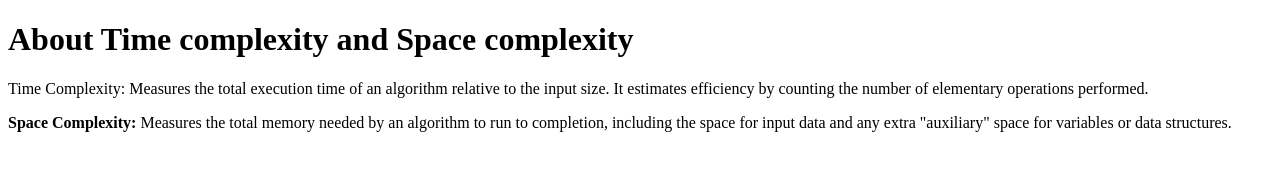
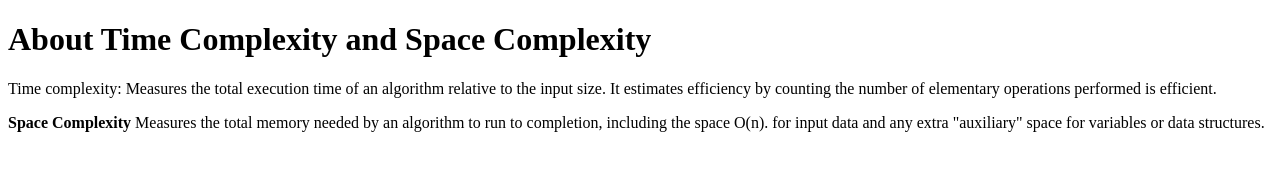
Before and after one commit to acciojob/time-and-space-complexity-sks123git, a website: page main.html in a window 1280 px wide. Drawn offline with Linux system fonts and the light colour scheme.

Commit message:
created a submission

```diff
--- a/main.html
+++ b/main.html
@@ -8,9 +8,9 @@
 
 <body>
 	<!-- the entire body must be written by student -->
-	<h1>About Time complexity and Space complexity</h1>
-	<p>Time Complexity: Measures the total execution time of an algorithm relative to the input size. It estimates efficiency by counting the number of elementary operations performed.</p>
-	<p><b>Space Complexity:</b> Measures the total memory needed by an algorithm to run to completion, including the space for input data and any extra "auxiliary" space for variables or data structures.</p>
+	<h1>About Time Complexity and Space Complexity</h1>
+	<p>Time complexity: Measures the total execution time of an algorithm relative to the input size. It estimates efficiency by counting the number of elementary operations performed is efficient.</p>
+	<p><b>Space Complexity</b> Measures the total memory needed by an algorithm to run to completion, including the space O(n). for input data and any extra "auxiliary" space for variables or data structures.</p>
 
     <script type="text/javascript" src="./script.js">
 </script>
```
